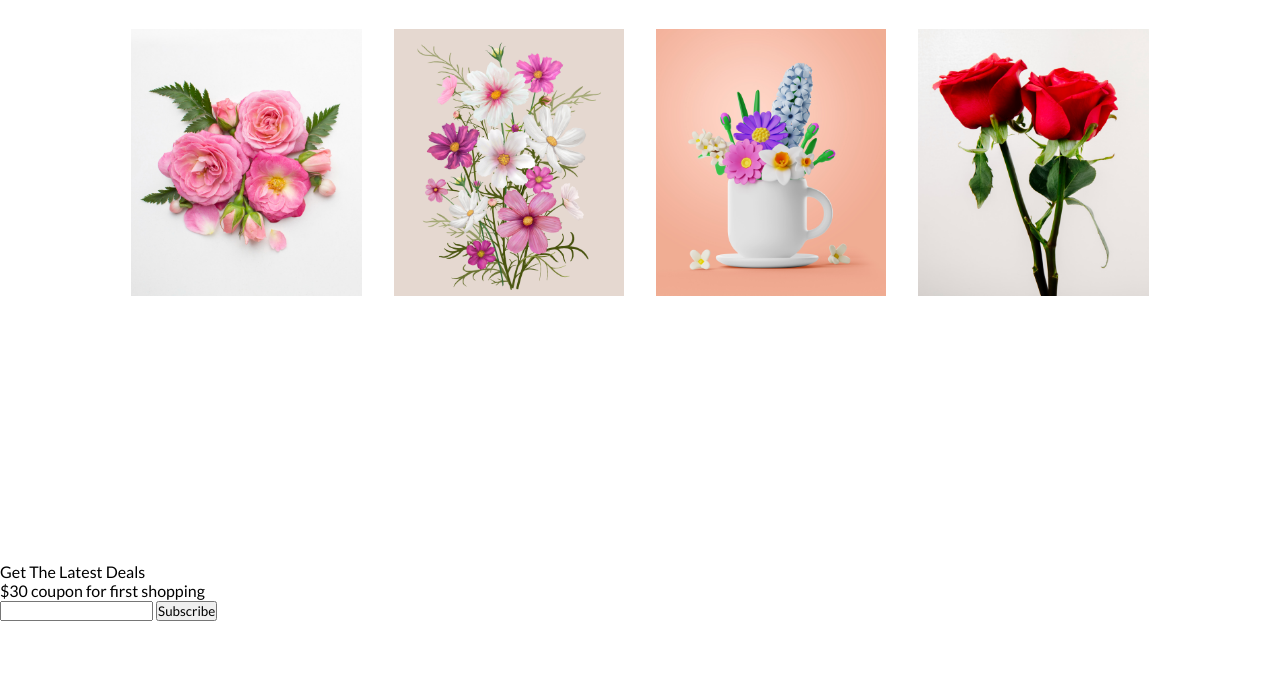
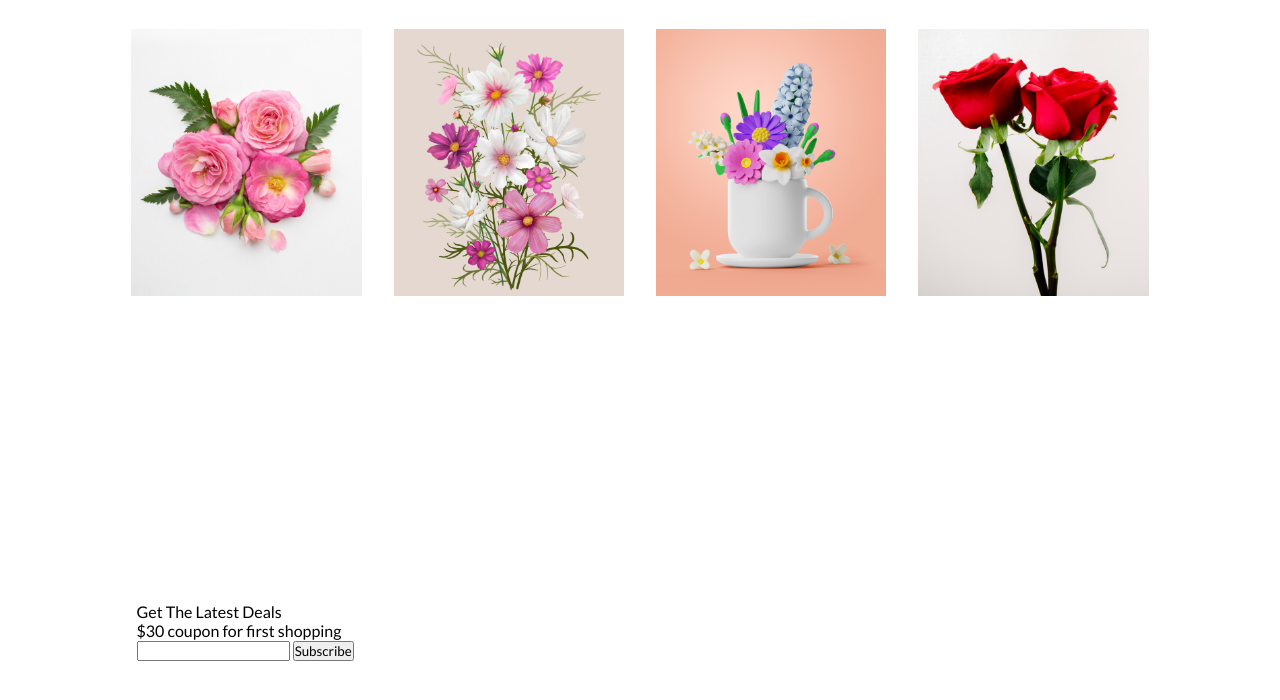
Before and after one commit to anadykhan/Flower-shop, a plain HTML site: page index.html in a window 1280 px wide. Shown: the part 2318-3018 px from the top of the page. Before the commit the page ends 2939 px from the top, so only its background shows below. Drawn offline with Linux system fonts and the light colour scheme.

Commit message:
Deals progress

```diff
--- a/Style/style.css
+++ b/Style/style.css
@@ -239,3 +239,17 @@
 .instagram-images-main {
     width: 18vw;
 }
+
+/*Deals section*/
+.deals {
+    height: 60vh;
+    display: flex;
+    justify-content: center;
+    align-items: center;
+}
+
+.deals-container {
+
+    height: 50vh;
+    width: 78.667vw;
+}
```
